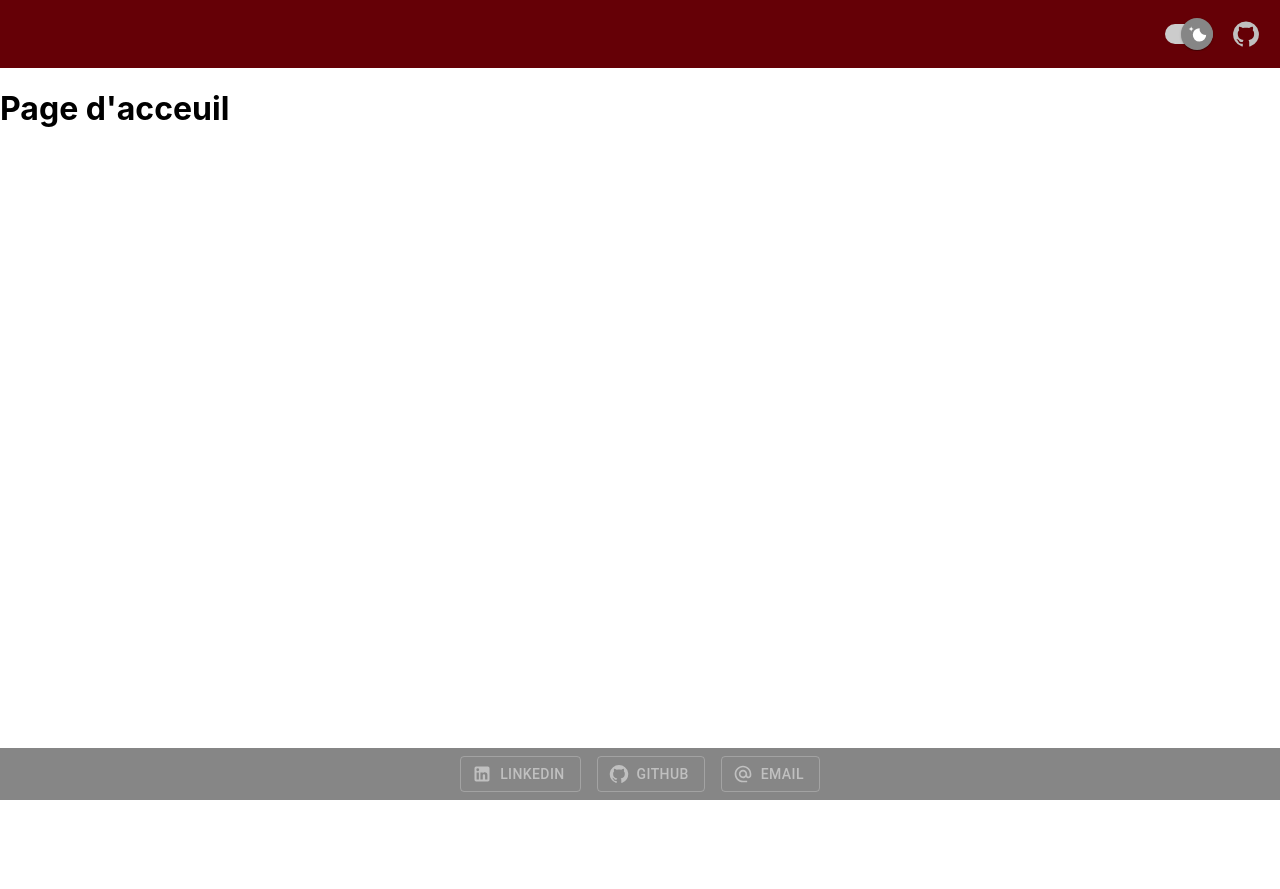
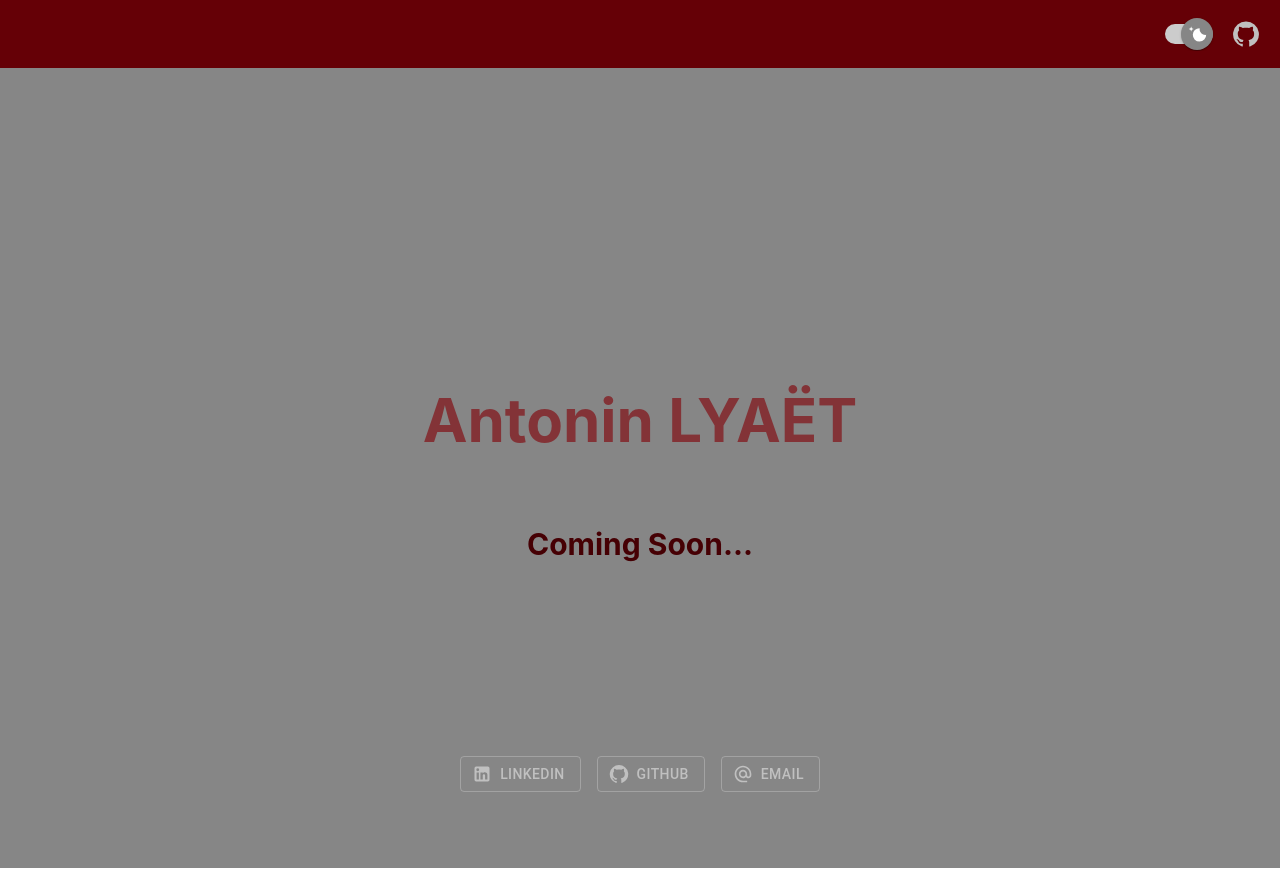
Before and after one commit to syukoGit/my-web-site, a React (Create React App) app: page / in a window 1280 px wide. After the commit the page ends 868 px from the top, so only its background shows below. Built offline with nearby package versions, Linux system fonts and the light colour scheme.

Commit message:
Add coming soon

```diff
--- a/src/pages/Home.tsx
+++ b/src/pages/Home.tsx
@@ -1,13 +1,29 @@
 import { Box, styled } from "@mui/material";
 
-const StyledBox = styled(Box)(() => ({
+const StyledBox = styled(Box)(({ theme }) => ({
   height: '100vh',
+  display: 'flex',
+  alignItems: 'center',
+  justifyContent: 'center',
+  flexDirection: 'column',
+  background: theme.palette.secondary.dark,
+}));
+
+const StyledTitle = styled('h1')(({ theme }) => ({
+  color: theme.palette.primary.light,
+  fontSize: '60px',
+}));
+
+const StyledSubTitle = styled('h3')(({ theme }) => ({
+  color: theme.palette.primary.dark,
+  fontSize: '30px',
 }));
 
 function Home() {
   return (
     <StyledBox>
-      <h1 id="title">Page d'acceuil</h1>
+      <StyledTitle>Antonin LYAËT</StyledTitle>
+      <StyledSubTitle>Coming Soon...</StyledSubTitle>
     </StyledBox>
   );
 }
```
